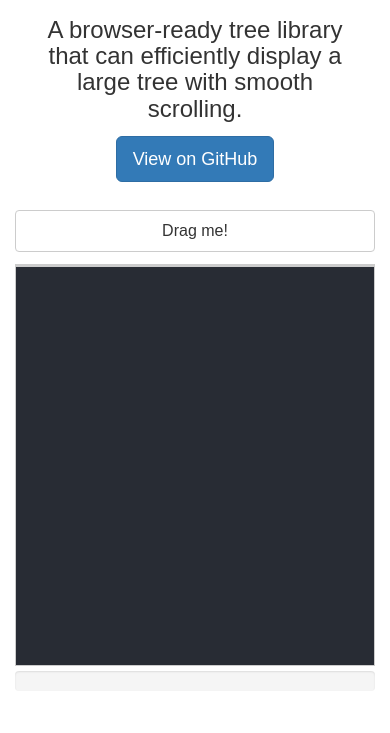
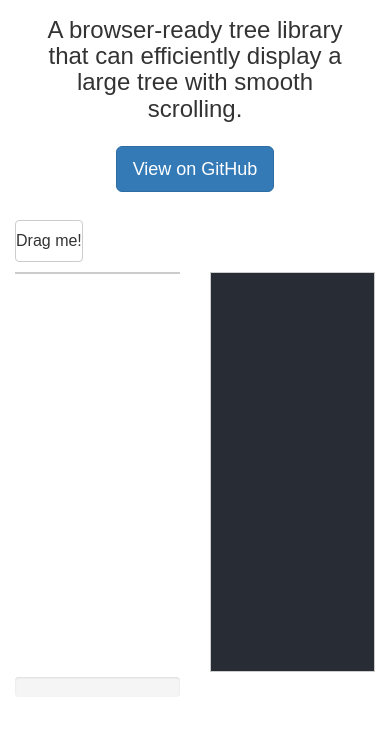
Before and after one commit to cheton/infinite-tree, a website built with webpack: page examples/index.html in a window 390 px wide. Shown: the part 91-824 px from the top of the page. Built offline with nearby package versions, Linux system fonts and the light colour scheme.

Commit message:
Update examples

```diff
--- a/examples/index.html
+++ b/examples/index.html
@@ -64,6 +64,7 @@ html, body {
     border: 1px solid #ccc;
     border-radius: 4px;
     text-align: center;
+    white-space: nowrap;
 }
 #draggable-element:hover {
     background-color: #f5f6f7;
@@ -81,38 +82,38 @@ html, body {
 <body>
 <div class="container">
     <div class="row text-center" style="margin: 2em 0;">
-        <div class="col-sm-12" style="margin-bottom: 1em;">
+        <div class="col-xs-12" style="margin-bottom: 1em;">
             <h1>infinite-tree</h1>
             <h3>A browser-ready tree library that can efficiently display a large tree with smooth scrolling.</h3>
         </div>
-        <div class="col-sm-12">
+        <div class="col-xs-12">
             <a class="btn btn-primary btn-lg" href="https://github.com/cheton/infinite-tree" role="button">View on GitHub</a>
         </div>
     </div>
     <div class="row" style="margin-bottom: 10px;">
-        <div class="col-sm-6">
+        <div class="col-xs-6">
             <div class="row">
-                <div class="col-sm-4">
+                <div class="col-xs-6">
                     <div draggable="true" id="draggable-element">Drag me!</div>
                 </div>
-                <div class="col-sm-8">
+                <div class="col-xs-6">
                     <div id="dropped-result"></div>
                 </div>
             </div>
         </div>
-        <div class="col-sm-6">
+        <div class="col-xs-6">
         </div>
     </div>
     <div class="row" style="margin-bottom: 5px;">
-        <div class="col-sm-6">
+        <div class="col-xs-6">
             <div id="tree"></div>
         </div>
-        <div class="col-sm-6">
+        <div class="col-xs-6">
             <div id="preview"></div>
         </div>
     </div>
     <div class="row">
-        <div class="col-sm-6">
+        <div class="col-xs-6">
             <div class="progress">
                 <div class="progress-bar" role="progressbar" id="scrolling-progress" aria-valuenow="0" aria-valuemin="0" aria-valuemax="100"></div>
             </div>
```
Also changed, not shown: examples/index.js (+6 -5 lines).
